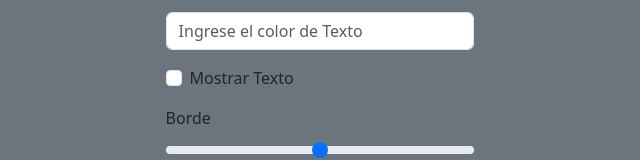
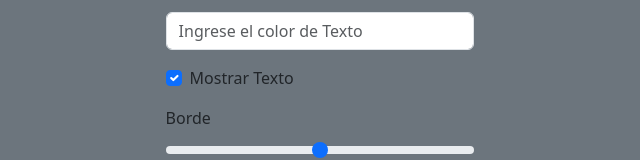
Before and after one commit to diegocmd20/Desafio-Evaluado-Templates, a Vue app: page / in a window 1280 px wide. Shown: the part 206-366 px from the top of the page, without its empty margins (0-640 px from the left). Built offline with nearby package versions, Linux system fonts and the light colour scheme.

Commit message:
v-if done, v-for and opacity pending

```diff
--- a/src/components/Template.vue
+++ b/src/components/Template.vue
@@ -15,7 +15,7 @@
                     </div>
                     <div class="form-check mb-3">
                         <label class="form-check-label">Mostrar Texto</label>
-                        <input type="checkbox" class="form-check-input">
+                        <input type="checkbox" class="form-check-input" v-model="mostrarTexto">
                     </div>
                     <div class="mb-3">
                         <label class="form-label">Borde</label>
@@ -65,7 +65,7 @@
             </div>
             <div class="col-6 d-flex justify-content-center align-items-center">
                 <div :style="{ backgroundColor: colorFondo, borderRadius: borde + '%' }"
-                    class="h-50 w-50 d-flex justify-content-center align-items-center text-center">
+                    class="h-50 w-50 d-flex justify-content-center align-items-center text-center" v-if="mostrarTexto === true">
                     <p :style="{ color: colorTexto, fontStyle: tipoFuente }"
                         :class="tamanoTexto">
                         {{ contenidoTexto }}</p>
@@ -83,7 +83,7 @@ export default {
         return {
             colorFondo: '',
             colorTexto: '',
-            mostrarTexto: '',
+            mostrarTexto: true,
             borde: '',
             contenidoTexto: '',
             tipoFuente: '',
```
